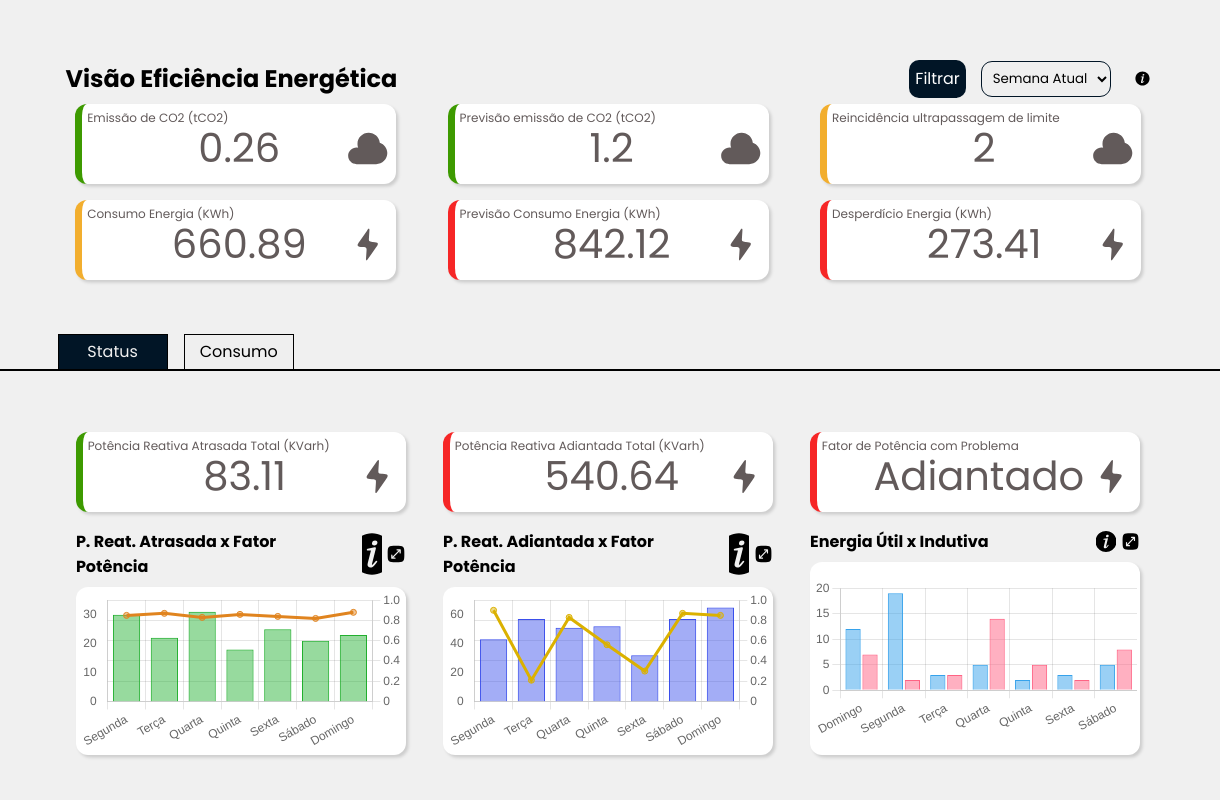
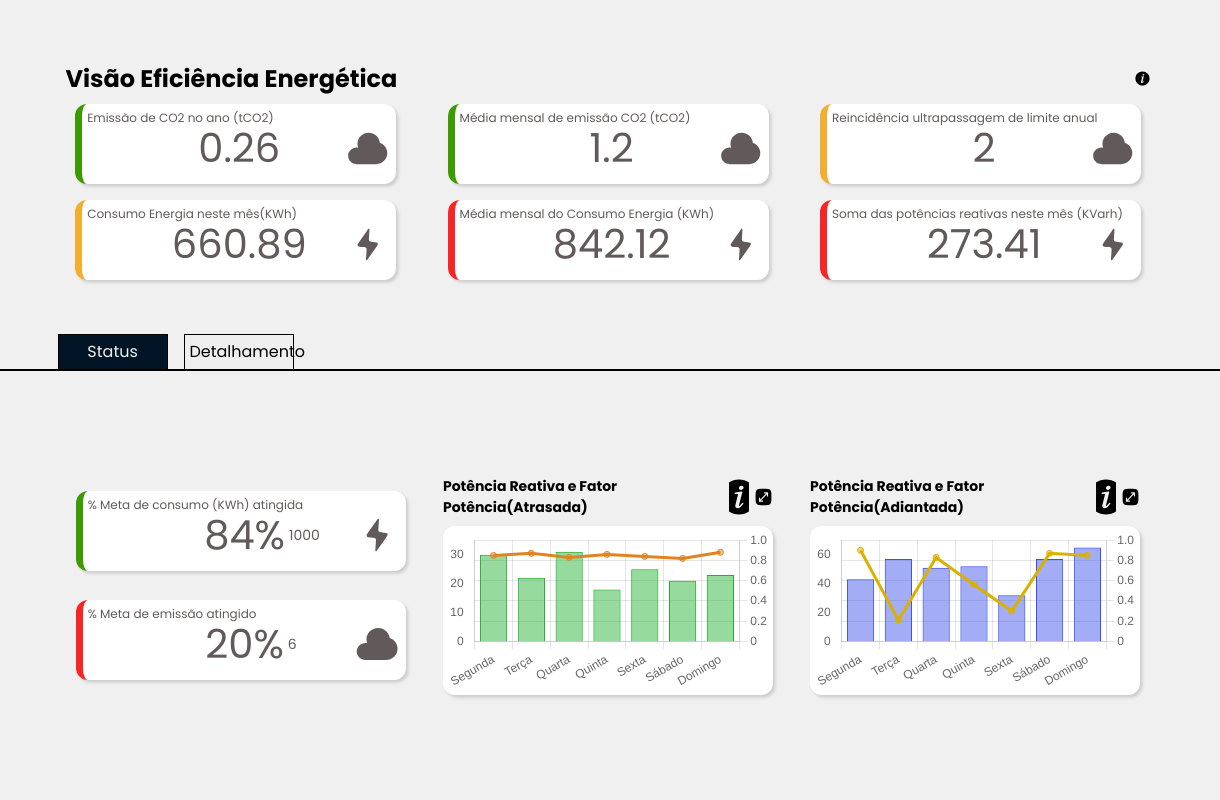
Before and after one commit to Grupo-5-High-Five/discharge-web, a website: page public/dashboard/dashboard.html in a window 1280 px wide. Shown: the full height of the page, 60-1280 px from the left. Drawn offline with nearby package versions, Linux system fonts and the light colour scheme.

Commit message:
ajuste estrutura dashboard

```diff
--- a/public/css/dashboard.css
+++ b/public/css/dashboard.css
@@ -62,6 +62,13 @@ main {
   display: flex;
   flex-direction: column;
   width: 100%;
+  height: 100%;
+
+  & .espaco{
+    align-items: center;
+    justify-content: space-around;
+
+  }
 }
 
 .pasta-content {
@@ -232,7 +239,7 @@ main {
 .dash-tec {
   display: grid;
   grid-template-columns: 1fr 1fr 1fr;
-  grid-template-rows: 1fr 2fr;
+  grid-template-rows: 1fr;
   align-items: center;
   justify-items: center;
 }
@@ -278,7 +285,7 @@ main {
   width: 100%;
   padding-bottom: 0.5rem;
   & h2 {
-    font-size: 16px;
+    font-size: 14px;
     font-weight: 700;
     width: 80%;
   }
--- a/public/dashboard/dashboard.html
+++ b/public/dashboard/dashboard.html
@@ -1,15 +1,12 @@
 <!DOCTYPE html>
 <html lang="en">
+
 <head>
   <meta charset="UTF-8" />
   <meta name="viewport" content="width=device-width, initial-scale=1.0" />
   <title>Discharge</title>
   <script src="https://cdn.jsdelivr.net/npm/chart.js"></script>
-    <link
-      rel="shortcut icon"
-      href="./../assets/icon/logo_flavicon.svg"
-      type="image/x-icon"
-    />
+  <link rel="shortcut icon" href="./../assets/icon/logo_flavicon.svg" type="image/x-icon" />
   <link rel="stylesheet" href="./../css/dashboard.css" />
   <link rel="stylesheet" href="./../css/navbar.css" />
 
@@ -28,61 +25,39 @@
         <li class="ul_espacamento">
           <a class="link_dash" href="./home.html">
             <article>
-                <img
-                  src="./../assets/imgs/dashboard/botao-de-inicio.png"
-                  alt="home"
-                />
+              <img src="./../assets/imgs/dashboard/botao-de-inicio.png" alt="home" />
               <h3>Início</h3>
             </article>
           </a>
           <a class="link_dash active" href="./dashboard.html">
             <article>
-                <img
-                  src="./../assets/imgs/dashboard/grafico-de-pizza.png"
-                  alt="dashboard"
-                />
+              <img src="./../assets/imgs/dashboard/grafico-de-pizza.png" alt="dashboard" />
               <h3>Dashboard</h3>
             </article>
           </a>
           <a class="link_dash" href="./metricas.html">
             <article>
-                <img
-                  src="./../assets/imgs/dashboard/estrela.png"
-                  alt="métricas"
-                />
+              <img src="./../assets/imgs/dashboard/estrela.png" alt="métricas" />
               <h3>Métricas</h3>
             </article>
           </a>
           <a class="link_dash" href="./historico.html">
             <article>
-                <img
-                  src="./../assets/imgs/dashboard/escola-do-sino.png"
-                  alt="histórico de recomendações"
-                />
+              <img src="./../assets/imgs/dashboard/escola-do-sino.png" alt="histórico de recomendações" />
               <h3>Alertas</h3>
             </article>
           </a>
           <a class="link_dash" href="">
             <article>
-                <img
-                  src="./../assets/imgs/dashboard/contexto.png"
-                  alt="configurações"
-                />
+              <img src="./../assets/imgs/dashboard/contexto.png" alt="configurações" />
               <h3>Configurações</h3>
             </article>
           </a>
           <span class="link_dash" onclick="menu()">
             <article class="link_dash_user">
-                <img
-                  src="./../assets/imgs/dashboard/user.svg"
-                  alt="Ícone de Usuário"
-                />
+              <img src="./../assets/imgs/dashboard/user.svg" alt="Ícone de Usuário" />
               <h3 id="name_user"></h3>
-                <img
-                  onclick="sair()"
-                  src="./../assets/imgs/dashboard/sair.png"
-                  alt="Sair"
-                />
+              <img onclick="sair()" src="./../assets/imgs/dashboard/sair.png" alt="Sair" />
             </article>
           </span>
         </li>
@@ -97,91 +72,57 @@
             <div class="title">
               <h1>Visão Eficiência Energética</h1>
               <div class="info-dash">
-                  <button>Filtrar</button>
-                  <select name="filtro" id="filtro">
-                    <option value="ano">Ano Atual</option>
-                    <option value="mes">Mês Atual</option>
-                    <option value="semana" selected>Semana Atual</option>
-                    <option value="dia">Dia Atual</option>
-                  </select>
-                  <img
-                    src="./../assets/imgs/dashboard/info.svg"
-                    alt="Glossário"
-                  />
+                <img src="./../assets/imgs/dashboard/info.svg" alt="Glossário" />
               </div>
             </div>
 
             <div class="grid-kpi">
               <div class="kpi bom">
                 <div class="conteudo-kpi">
-                    <span class="titulo-kpi">Emissão de CO2 (tCO2)</span>
+                  <span class="titulo-kpi">Emissão de CO2 no ano (tCO2) </span>
                   <span class="info-kpi">0.26</span>
-                    <img
-                      class="icon-kpi"
-                      src="./../assets/imgs/dashboard/iconco2.svg"
-                      alt="co2"
-                    />
+                  <img class="icon-kpi" src="./../assets/imgs/dashboard/iconco2.svg" alt="co2" />
                 </div>
               </div>
 
               <div class="kpi bom">
-                  <span class="titulo-kpi">Previsão emissão de CO2 (tCO2)</span>
+                <span class="titulo-kpi">Média mensal de emissão CO2 (tCO2)</span>
                 <div class="conteudo-kpi">
                   <span class="info-kpi">1.2</span>
-                    <img
-                      class="icon-kpi"
-                      src="./../assets/imgs/dashboard/iconco2.svg"
-                      alt="co2"
-                    />
+                  <img class="icon-kpi" src="./../assets/imgs/dashboard/iconco2.svg" alt="co2" />
                 </div>
               </div>
 
               <div class="kpi alerta">
                 <span class="titulo-kpi">
-                    Reincidência ultrapassagem de limite
+                  Reincidência ultrapassagem de limite anual
                 </span>
                 <div class="conteudo-kpi">
                   <span class="info-kpi">2</span>
-                    <img
-                      class="icon-kpi"
-                      src="./../assets/imgs/dashboard/iconco2.svg"
-                      alt="co2"
-                    />
+                  <img class="icon-kpi" src="./../assets/imgs/dashboard/iconco2.svg" alt="co2" />
                 </div>
               </div>
               <div class="kpi alerta">
-                  <span class="titulo-kpi">Consumo Energia (KWh)</span>
+                <span class="titulo-kpi">Consumo Energia neste mês(KWh)</span>
                 <div class="conteudo-kpi">
                   <span class="info-kpi">660.89</span>
-                    <img
-                      class="icon-kpi"
-                      src="./../assets/imgs/dashboard/iconraio.svg"
-                      alt="energia"
-                    />
+                  <img class="icon-kpi" src="./../assets/imgs/dashboard/iconraio.svg" alt="energia" />
                 </div>
               </div>
 
               <div class="kpi critico">
-                  <span class="titulo-kpi">Previsão Consumo Energia (KWh)</span>
+                <span class="titulo-kpi">Média mensal do Consumo Energia (KWh)</span>
                 <div class="conteudo-kpi">
                   <span class="info-kpi">842.12</span>
-                    <img
-                      class="icon-kpi"
-                      src="./../assets/imgs/dashboard/iconraio.svg"
-                      alt="energia"
-                    />
+                  <img class="icon-kpi" src="./../assets/imgs/dashboard/iconraio.svg" alt="energia" />
                 </div>
               </div>
 
               <div class="kpi critico">
-                  <span class="titulo-kpi">Desperdício Energia (KWh)</span>
+                <span class="titulo-kpi">Soma das potências reativas neste mês (KVarh)</span>
                 <div class="conteudo-kpi">
                   <span class="info-kpi">273.41</span>
-                    <img
-                      class="icon-kpi"
-                      src="./../assets/imgs/dashboard/iconraio.svg"
-                      alt="energia"
-                    />
+                  <img class="icon-kpi" src="./../assets/imgs/dashboard/iconraio.svg" alt="energia" />
                 </div>
               </div>
             </div>
@@ -194,15 +135,11 @@
       <section class="pasta">
         <div class="container">
           <div class="pasta-content">
-              <button
-                class="troca-pasta ativo"
-                onclick="trocarDash(1)"
-                id="btn_tec"
-              >
+            <button class="troca-pasta ativo" onclick="trocarDash(1)" id="btn_tec">
               Status
             </button>
             <button class="troca-pasta" onclick="trocarDash(2)" id="btn_con">
-                Consumo
+              Detalhamento
             </button>
           </div>
         </div>
@@ -215,47 +152,44 @@
           <div class="dash-content">
             <!-- Dash Técnica -->
             <article class="dash-tec" id="dash-tec">
+              <div class="dash-content espaco">
                 <div class="kpi bom">
-                  <span class="titulo-kpi"
-                    >Potência Reativa Atrasada Total (KVarh)</span
-                  >
+                  <span class="titulo-kpi">% Meta de consumo (KWh) atingida </span>
                   <div class="conteudo-kpi">
-                    <span class="info-kpi">83.11</span>
-                    <img
-                      class="icon-kpi"
-                      src="./../assets/imgs/dashboard/iconraio.svg"
-                      alt="energia"
-                    />
+                    <span class="info-kpi">
+                      84%
+                      <p>1000</p>
+                    </span>
+                    <img class="icon-kpi" src="./../assets/imgs/dashboard/iconraio.svg" alt="energia" />
                   </div>
                 </div>
-                <div class="kpi critico">
-                  <span class="titulo-kpi"
-                    >Potência Reativa Adiantada Total (KVarh)</span
-                  >
+                <!-- <div class="kpi critico">
+                <span class="titulo-kpi">
+                  % Meta de desperdício atingido
+                </span>
                 <div class="conteudo-kpi">
-                    <span class="info-kpi">540.64</span>
-                    <img
-                      class="icon-kpi"
-                      src="./../assets/imgs/dashboard/iconraio.svg"
-                      alt="energia"
-                    />
+                  <span class="info-kpi">
+                    78%
+                    <p>350</p>
+                  </span>
+                  <img class="icon-kpi" src="./../assets/imgs/dashboard/iconraio.svg" alt="energia" />
                 </div>
+              </div> -->
+                <div class="kpi critico" id="kpi-reativa-adiantada">
+                  <span class="titulo-kpi">% Meta de emissão atingido </span>
+                  <div class="conteudo-kpi">
+                    <span class="info-kpi">
+                      20%
+                      <p>6</p>
+                    </span>
+                    <img class="icon-kpi" src="./../assets/imgs/dashboard/iconco2.svg" alt="energia" />
                   </div>
-                <div class="kpi critico" id="kpi-reativa-adiantada">
-                  <span class="titulo-kpi">Fator de Potência com Problema</span>
-                  <div class="conteudo-kpi">
-                    <span class="info-kpi">Adiantado</span>
-                    <img
-                      class="icon-kpi"
-                      src="./../assets/imgs/dashboard/iconraio.svg"
-                      alt="energia"
-                    />
                 </div>
               </div>
 
               <div class="box-graph">
                 <div class="title-graph">
-                    <h2>P. Reat. Atrasada x Fator Potência</h2>
+                  <h2>Potência Reativa e Fator Potência(Atrasada)</h2>
                   <div class="info-graph">
                     <figure class="tooltip">
                       <p class="tooltiptext">
@@ -264,10 +198,7 @@
                       </p>
                     </figure>
                     <!-- <img src="../assets/imgs/dashboard/info.svg" alt="Icone de Info"> -->
-                      <img
-                        src="../assets/imgs/dashboard/max.svg"
-                        alt="Icone de Maximizar"
-                      />
+                    <img src="../assets/imgs/dashboard/max.svg" alt="Icone de Maximizar" />
                   </div>
                 </div>
                 <div class="grafico">
@@ -276,7 +207,7 @@
               </div>
               <div class="box-graph">
                 <div class="title-graph">
-                    <h2>P. Reat. Adiantada x Fator Potência</h2>
+                  <h2>Potência Reativa e Fator Potência(Adiantada)</h2>
                   <div class="info-graph">
                     <figure class="tooltip">
                       <p class="tooltiptext">
@@ -284,84 +215,61 @@
                         🟨 Fator Potência
                       </p>
                     </figure>
-                      <img
-                        src="../assets/imgs/dashboard/max.svg"
-                        alt="Icone de Maximizar"
-                      />
+                    <img src="../assets/imgs/dashboard/max.svg" alt="Icone de Maximizar" />
                   </div>
                 </div>
                 <div class="grafico">
                   <canvas id="graph_ener_adi"></canvas>
                 </div>
               </div>
-                <div class="box-graph">
-                  <div class="title-graph">
-                    <h2>Energia Útil x Indutiva</h2>
-                    <div class="info-graph">
-                      <figure class="tooltip">
-                        <p class="tooltiptext">
-                          🟦 Energia Útil <br />
-                          🟥 Energia Indutiva
-                        </p>
-                      </figure>
-                      <img
-                        src="../assets/imgs/dashboard/max.svg"
-                        alt="Icone de Maximizar"
-                      />
-                    </div>
-                  </div>
-                  <div class="grafico">
-                    <canvas id="graph_util_indutiva"></canvas>
-                  </div>
-                </div>
             </article>
+
+
             <!-- Dash consumo -->
             <article class="dash-con" id="dash-con">
               <div class="kpi-con">
-                  <div class="kpi energia">
-                    <span class="titulo-kpi"
-                      >% Meta de consumo (KWh) x Atingido</span
-                    >
+                <div class="kpi bom">
+                  <span class="titulo-kpi">Consumo de energia(KWh)</span>
                   <div class="conteudo-kpi">
-                      <span class="info-kpi">
-                        1000
-                        <p>84%</p>
-                      </span>
-                      <img
-                        class="icon-kpi"
-                        src="./../assets/imgs/dashboard/iconraio.svg"
-                        alt="energia"
-                      />
+                    <span class="info-kpi">85</span>
+                    <img class="icon-kpi" src="./../assets/imgs/dashboard/iconraio.svg" alt="energia" />
+                  </div>
+                </div>
+                <div class="kpi bom">
+                  <span class="titulo-kpi">Potencia Reativa Adiantada(KVar)</span>
+                  <div class="conteudo-kpi">
+                    <span class="info-kpi">85</span>
+                    <img class="icon-kpi" src="./../assets/imgs/dashboard/iconraio.svg" alt="energia" />
                   </div>
                 </div>
                 <div class="kpi critico">
-                    <span class="titulo-kpi">
-                      % Meta de desperdício x Atingido
-                    </span>
+                  <span class="titulo-kpi">Emissão CO2 (tCO2)</span>
                   <div class="conteudo-kpi">
-                      <span class="info-kpi">
-                        350
-                        <p>78%</p>
-                      </span>
-                      <img
-                        class="icon-kpi"
-                        src="./../assets/imgs/dashboard/iconraio.svg"
-                        alt="energia"
-                      />
+                    <span class="info-kpi">540.64</span>
+                    <img class="icon-kpi" src="./../assets/imgs/dashboard/iconco2.svg" alt="energia" />
+                  </div>
+                </div>
+              </div>
+              <div class="kpi-con">
+                <div class="kpi bom">
+                  <span class="titulo-kpi">Previsão Consumo de energia(KWh)</span>
+                  <div class="conteudo-kpi">
+                    <span class="info-kpi">85</span>
+                    <img class="icon-kpi" src="./../assets/imgs/dashboard/iconraio.svg" alt="energia" />
                   </div>
                 </div>
                 <div class="kpi bom">
-                    <span class="titulo-kpi">% Meta de emissão x Atingido</span>
+                  <span class="titulo-kpi">Potencia Reativa Atrasada(KVar)</span>
                   <div class="conteudo-kpi">
-                      <span class="info-kpi">
-                        6
-                        <p>20%</p>
-                      </span>
-                      <img
-                        class="icon-kpi"
-                        src="./../assets/imgs/dashboard/iconco2.svg"
-                        alt="energia"
-                      />
+                    <span class="info-kpi">85</span>
+                    <img class="icon-kpi" src="./../assets/imgs/dashboard/iconraio.svg" alt="energia" />
+                  </div>
+                </div>
+                <div class="kpi critico">
+                  <span class="titulo-kpi">Previsão Emissão CO2 (tCO2)</span>
+                  <div class="conteudo-kpi">
+                    <span class="info-kpi">540.64</span>
+                    <img class="icon-kpi" src="./../assets/imgs/dashboard/iconco2.svg" alt="energia" />
                   </div>
                 </div>
               </div>
@@ -375,17 +283,14 @@
                         🟥 Previsão de consumo
                       </p>
                     </figure>
-                      <img
-                        src="../assets/imgs/dashboard/max.svg"
-                        alt="Icone de Maximizar"
-                      />
+                    <img src="../assets/imgs/dashboard/max.svg" alt="Icone de Maximizar" />
                   </div>
                 </div>
                 <div class="grafico">
                   <canvas id="graph_con_med"></canvas>
                 </div>
               </div>
-                <div class="box-graph">
+              <!-- <div class="box-graph">
                 <div class="title-graph">
                   <h2>Emissão de CO₂ (tCO2)</h2>
                   <div class="info-graph">
@@ -395,16 +300,13 @@
                         Essa semana
                       </p>
                     </figure>
-                      <img
-                        src="../assets/imgs/dashboard/max.svg"
-                        alt="Icone de Maximizar"
-                      />
+                    <img src="../assets/imgs/dashboard/max.svg" alt="Icone de Maximizar" />
                   </div>
                 </div>
                 <div class="grafico">
                   <canvas id="graph_emissao"></canvas>
                 </div>
-                </div>
+              </div> -->
             </article>
           </div>
         </div>
@@ -414,4 +316,5 @@
 </body>
 <script src="../js/dashboard.js"></script>
 <script src="../js/dashfront.js"></script>
+
 </html>
```
Also changed, not shown: public/dashboard/metricas.html (+2 -2 lines). Lines whose indentation alone changed are shown as unchanged.
